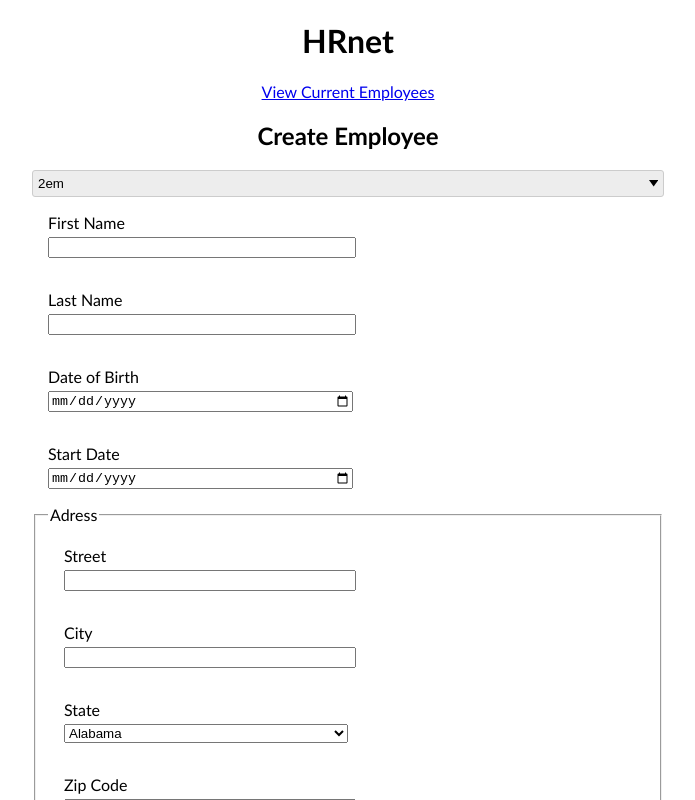
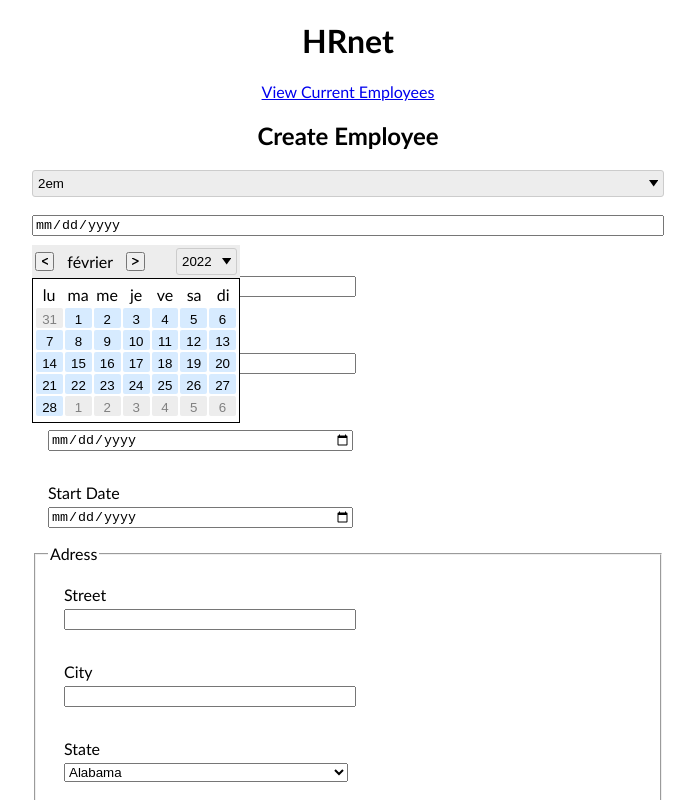
Before and after one commit to achtaitaipai/charles_CAILLETEAU_14_23_02_22, a React (Vite) app: page / in a window 1280 px wide. Shown: the top 800 px of the page, without its empty margins (292-987 px from the left). Built offline with nearby package versions, Linux system fonts and the light colour scheme.

Commit message:
datepicker

```diff
--- /dev/null
+++ b/src/components/dateInput/DateInput.jsx
@@ -0,0 +1,131 @@
+import { useState } from 'react'
+import DropDown from '../dropdown/DropDown'
+import { StyledDateInput } from './style'
+
+export default function DateInput() {
+	const monthName = n => {
+		const date = new Date(0, n, 0)
+		return date.toLocaleDateString('fr-FR', { month: 'long' })
+	}
+	const dayNames = Array.from({ length: 7 }, (x, index) => {
+		const date = new Date(0, 0, (index + 1) % 7)
+		return date.toLocaleDateString('fr-FR', { weekday: 'long' }).substring(0, 2)
+	})
+	const daysInMonth = () => {
+		return new Date(currentYear, currentMonth + 1, 0).getDate()
+	}
+	const firstDayInMonth = () => {
+		const d = new Date(currentYear, currentMonth, 1).getDay() - 1
+		return d === -1 ? 6 : d
+	}
+	const lastDayInMonth = () => {
+		return new Date(currentYear, currentMonth, daysInMonth()).getDay() - 1
+	}
+
+	const [currentMonth, setCurrentMonth] = useState(1)
+	const [currentYear, setCurrentYear] = useState(new Date().getFullYear())
+	const [selected, setSelected] = useState(null)
+
+	const handleNextMonth = e => {
+		e.preventDefault()
+		if (currentMonth === 11) {
+			setCurrentMonth(0)
+			setCurrentYear(currentYear + 1)
+		} else {
+			setCurrentMonth(currentMonth + 1)
+		}
+	}
+	const handlePrevMonth = e => {
+		e.preventDefault()
+		if (currentMonth === 0) {
+			setCurrentMonth(11)
+			setCurrentYear(currentYear - 1)
+		} else {
+			setCurrentMonth(currentMonth - 1)
+		}
+		console.log(currentYear)
+	}
+
+	const handleSelectYear = (id, value) => {
+		setCurrentYear(value.toString())
+	}
+
+	const handleSelect = (e, date) => {
+		e.preventDefault()
+		console.log(date)
+		setSelected({ day: date.toLocaleDateString({ day: 'numeric' }), month: date.getMonth(), year: date.getFullYear() })
+		console.log(selected)
+	}
+	const compareDate = date => {
+		if (selected === null) return false
+		return selected.day === date.toLocaleDateString({ day: 'numeric' }) && selected.month === date.getMonth() && selected.year === date.getFullYear()
+	}
+	const buttonDay = date => {
+		return (
+			<button onClick={e => handleSelect(e, date)} className={compareDate(date) ? 'selected' : ''}>
+				{date.toLocaleDateString('fr-FR', { day: 'numeric' })}
+			</button>
+		)
+	}
+	return (
+		<StyledDateInput>
+			<input type="date" />
+			<div className="datePicker">
+				<header>
+					<div className="monthInput">
+						<button onClick={handlePrevMonth}>
+							<svg viewBox="0 0 10 10" xmlns="http://www.w3.org/2000/svg">
+								<line x1="0" y1="5" x2="10" y2="0" stroke="black" strokeWidth={2} />
+								<line x1="0" y1="5" x2="10" y2="10" stroke="black" strokeWidth={2} />
+							</svg>
+						</button>
+						<span>{monthName(currentMonth + 1)}</span>
+						<button onClick={handleNextMonth}>
+							<svg viewBox="0 0 10 10" xmlns="http://www.w3.org/2000/svg">
+								<line x1="10" y1="5" x2="0" y2="0" stroke="black" strokeWidth={2} />
+								<line x1="10" y1="5" x2="0" y2="10" stroke="black" strokeWidth={2} />
+							</svg>
+						</button>
+					</div>
+					<DropDown
+						className="yearInput"
+						listItem={['2024', '2023', '2022', '2021', '2020', '2019', '2018', '2017']}
+						selected={currentYear.toString()}
+						handleSelect={handleSelectYear}
+					/>
+				</header>
+				<div className="daysContainer">
+					<ul className="daysNames">
+						{dayNames.map((d, i) => {
+							return <li key={i}>{d}</li>
+						})}
+					</ul>
+					<ul className="daysInput">
+						{Array.from({ length: firstDayInMonth() }, (x, i) => {
+							let d = new Date(currentYear, currentMonth, i + 1)
+							d.setDate(d.getDate() - firstDayInMonth())
+							return (
+								<li key={i} className="grey">
+									{buttonDay(d)}
+								</li>
+							)
+						})}
+						{Array.from({ length: daysInMonth() }, (x, i) => {
+							const d = new Date(currentYear, currentMonth, i + 1)
+							return <li key={i}>{buttonDay(d)}</li>
+						})}
+						{Array.from({ length: 6 - lastDayInMonth() }, (x, i) => {
+							let d = new Date(currentYear, currentMonth, i)
+							d.setDate(d.getDate() + daysInMonth() + 1)
+							return (
+								<li key={i} className="grey">
+									{buttonDay(d)}
+								</li>
+							)
+						})}
+					</ul>
+				</div>
+			</div>
+		</StyledDateInput>
+	)
+}
--- /dev/null
+++ b/src/components/dateInput/style.js
@@ -0,0 +1,100 @@
+import styled from 'styled-components'
+
+export const StyledDateInput = styled.div`
+	* {
+		box-sizing: border-box;
+	}
+	position: relative;
+	margin-top: 1rem;
+	input {
+		width: 100%;
+	}
+	[type='date']::-webkit-inner-spin-button {
+		display: none;
+	}
+	[type='date']::-webkit-calendar-picker-indicator {
+		display: none;
+	}
+	ul {
+		list-style: none;
+		padding: 0;
+		margin: 0.2rem 0;
+	}
+	.datePicker {
+		position: absolute;
+		top: 2rem;
+		min-width: 200px;
+		header {
+			display: flex;
+			background: #ededed;
+			width: 100%;
+			align-items: color-interpolation-filters;
+			padding: 0.2rem;
+		}
+		.monthInput {
+			display: flex;
+			align-items: center;
+			gap: 0.2rem;
+			min-width: 110px;
+			justify-content: space-between;
+			button {
+				width: 1.2rem;
+				height: 1.2rem;
+				display: grid;
+				justify-content: center;
+				align-items: center;
+				cursor: pointer;
+			}
+			svg {
+				width: 0.4rem;
+				height: 0.4rem;
+			}
+		}
+		.dropdown {
+			margin-left: auto;
+		}
+		.daysContainer {
+			padding: 0.2rem;
+			border: 1px solid black;
+			box-sizing: border-box;
+			width: 100%;
+			background: #ffff;
+			.daysNames {
+				display: grid;
+				grid-template-columns: repeat(7, 1fr);
+				gap: 0.2rem;
+				li {
+					text-align: center;
+					margin: 0;
+				}
+			}
+
+			.daysInput {
+				display: grid;
+				grid-template-columns: repeat(7, 1fr);
+				place-items: center;
+				gap: 2px;
+				li {
+					background: #d7ebff;
+					width: 100%;
+					border-radius: 2px;
+					color: black;
+				}
+				li.grey {
+					background: #ededed;
+					color: grey;
+				}
+				button {
+					width: 100%;
+					background: none;
+					border: none;
+					cursor: pointer;
+					color: inherit;
+					&.selected {
+						outline: 1px solid black;
+					}
+				}
+			}
+		}
+	}
+`
--- a/src/components/DropDown.jsx
+++ b/src/components/dropdown/DropDown.jsx
@@ -27,6 +27,10 @@ export default function DropDown({ listItem, selected = 0, handleSelect }) {
 		e.preventDefault()
 		selectItem(parseInt(e.target.getAttribute('data-value')))
 	}
+
+	useEffect(() => {
+		setSelectedItem(getSelected(selected))
+	}, [selected])
 
 	useEffect(() => {
 		const handleClickOutside = e => {
@@ -73,7 +77,9 @@ export default function DropDown({ listItem, selected = 0, handleSelect }) {
 	const selectItem = id => {
 		setSelectedItem(getSelected(id))
 		close()
-		handleSelect(id, listItem[id])
+		if (handleSelect !== undefined) {
+			handleSelect(id, listItem[id])
+		}
 	}
 
 	return (
--- a/src/components/style.js
+++ b/src/components/dropdown/style.js
@@ -18,6 +18,7 @@ export const StyledDropDown = styled.div`
 		text-align: left;
 		display: flex;
 		align-items: center;
+		margin-right: 10px;
 		cursor: pointer;
 	}
 	svg {
@@ -25,6 +26,7 @@ export const StyledDropDown = styled.div`
 		margin-left: auto;
 	}
 	ul {
+		z-index: 1000;
 		width: 100%;
 		box-sizing: border-box;
 		list-style: none;
--- a/src/pages/CreateEmployee.jsx
+++ b/src/pages/CreateEmployee.jsx
@@ -1,6 +1,7 @@
 import { Link } from 'react-router-dom'
 import '../assets/style.css'
-import DropDown from '../components/DropDown'
+import DateInput from '../components/dateInput/DateInput'
+import DropDown from '../components/dropdown/DropDown'
 
 export default function CreateEmployee() {
 	return (
@@ -17,6 +18,7 @@ export default function CreateEmployee() {
 						selected={'2em'}
 						handleSelect={(id, value) => alert(id + ' ' + value)}
 					></DropDown>
+					<DateInput />
 					<label>
 						First Name
 						<input type="text" name="firstName"></input>
```
